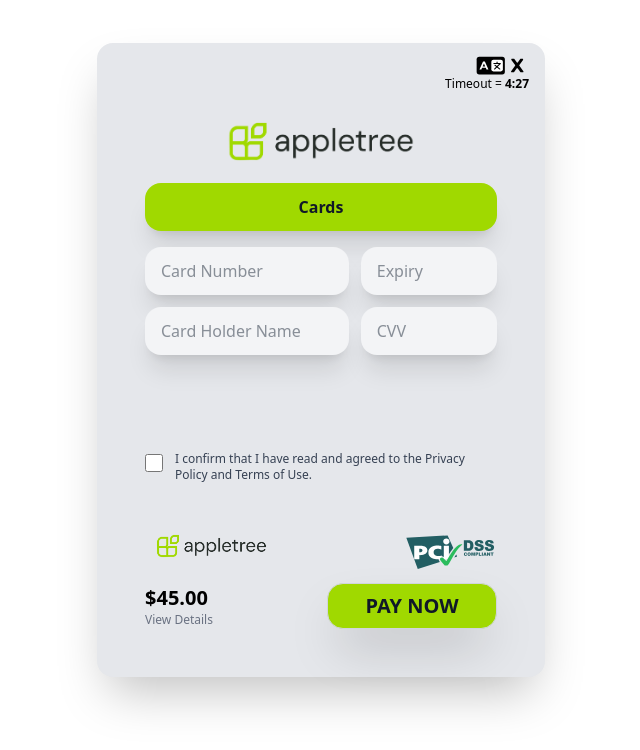
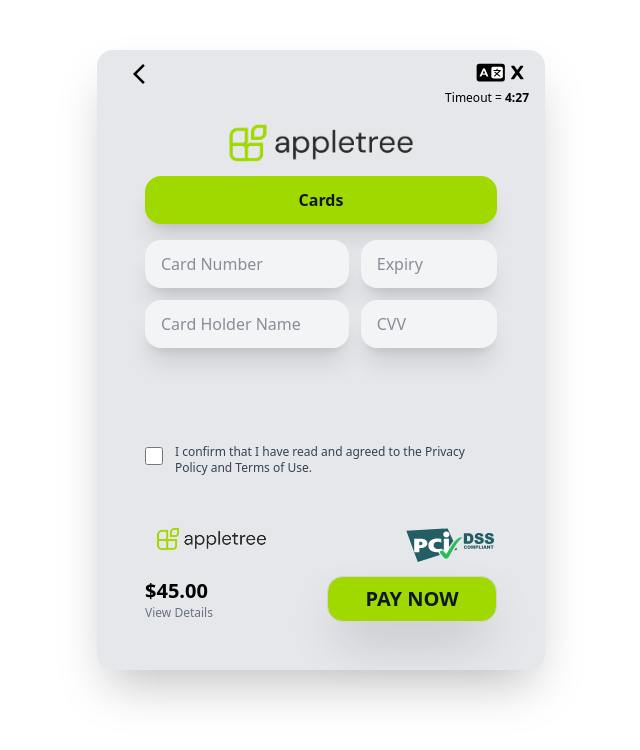
Before and after one commit to khomabhena/AppleTree, a React (Vite) app: page /cards in a window 1280 px wide. Shown: the top 750 px of the page, without its empty margins (319-959 px from the left). Built offline with nearby package versions, Linux system fonts and the light colour scheme; the HTML template or start-up script is replaced by a standard one.

Commit message:
added the back button and functionality

```diff
--- a/index.html
+++ b/index.html
@@ -4,6 +4,7 @@
     <meta charset="UTF-8" />
     <link rel="icon" type="image/svg+xml" href="/vite.svg" />
     <meta name="viewport" content="width=device-width, initial-scale=1.0" />
+    <link rel="stylesheet" href="https://fonts.googleapis.com/css2?family=Material+Symbols+Outlined:opsz,wght,FILL,GRAD@20..48,100..700,0..1,-50..200&icon_names=arrow_back_ios" />
     <title>Apple Tree</title>
   </head>
   <body>
--- a/src/components/Container.jsx
+++ b/src/components/Container.jsx
@@ -1,11 +1,15 @@
 import React from 'react'
-import { NavLink } from 'react-router-dom'
+import { NavLink, useNavigate } from 'react-router-dom'
 
-const Container = ({children, name}) => {
+const Container = ({children, name, noButton}) => {
+    const navigate = useNavigate()
+
   return (
     <div className=' w-sm md:w-md bg-gray-200 min-h-[550px] rounded-2xl shadow-2xl'>
         <div className=' flex flex-row justify-between mx-2 md:mx-4'>
-            <div className=''></div>
+            <div className={noButton ? ' invisible' : ' flex mt-2 ml-3 px-2 py-1 cursor-pointer'}>
+                <span onClick={() => navigate(-1)} class="material-symbols-outlined">arrow_back_ios</span>
+            </div>
             <NavLink to={'/'} className=' mt-3 mr-1'>
                 <img src="/ax.svg" width="50px" height="auto" alt="" />
             </NavLink>
@@ -15,9 +19,9 @@
             <p className=' text-xs'>Timeout = <span className=' font-bold text-xs'>4:27</span></p>
         </div>
         <NavLink to={'/'} className=' flex justify-center'>
-            <img className=' mt-6' src="/appletree-logo.png" width="224px" alt="" />
+            <img className=' mt-3' src="/appletree-logo.png" width="224px" alt="" />
         </NavLink>
-        <div className=' mt-4 mx-8 md:mx-12 pb-12'>
+        <div className=' mx-8 md:mx-12 pb-12'>
             <p className=' bg-[#a0d900] mt-2 mb-4 py-3 font-bold text-base shadow-xl rounded-2xl text-gray-900'>{name}</p>
             {children}
         </div>
--- a/src/index.css
+++ b/src/index.css
@@ -24,3 +24,12 @@
   font-size: 3.2em;
   line-height: 1.1;
 }
+
+
+.material-symbols-outlined {
+  font-variation-settings:
+  'FILL' 0,
+  'wght' 400,
+  'GRAD' 0,
+  'opsz' 24
+}
--- a/src/pages/Details.jsx
+++ b/src/pages/Details.jsx
@@ -13,7 +13,7 @@
 
 
   return (
-      <Container name={'Your Details'}>
+      <Container name={'Your Details'} noButton={true}>
         <TextInput name="Name" />
         <TextInput name="Last Name" />
         <TextInput name="Country" />
```
